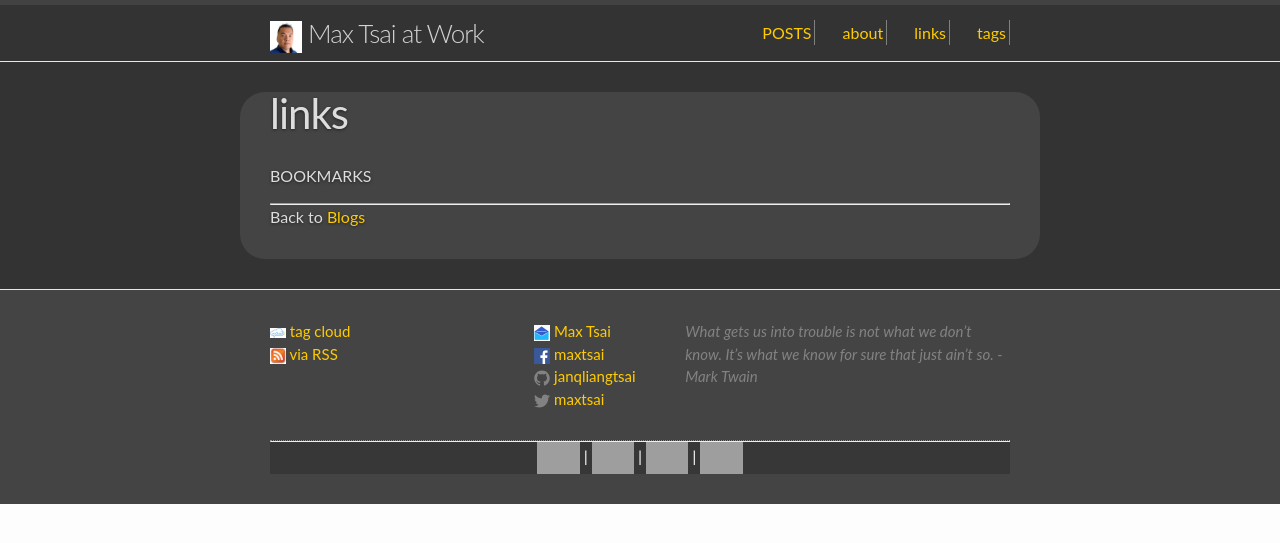
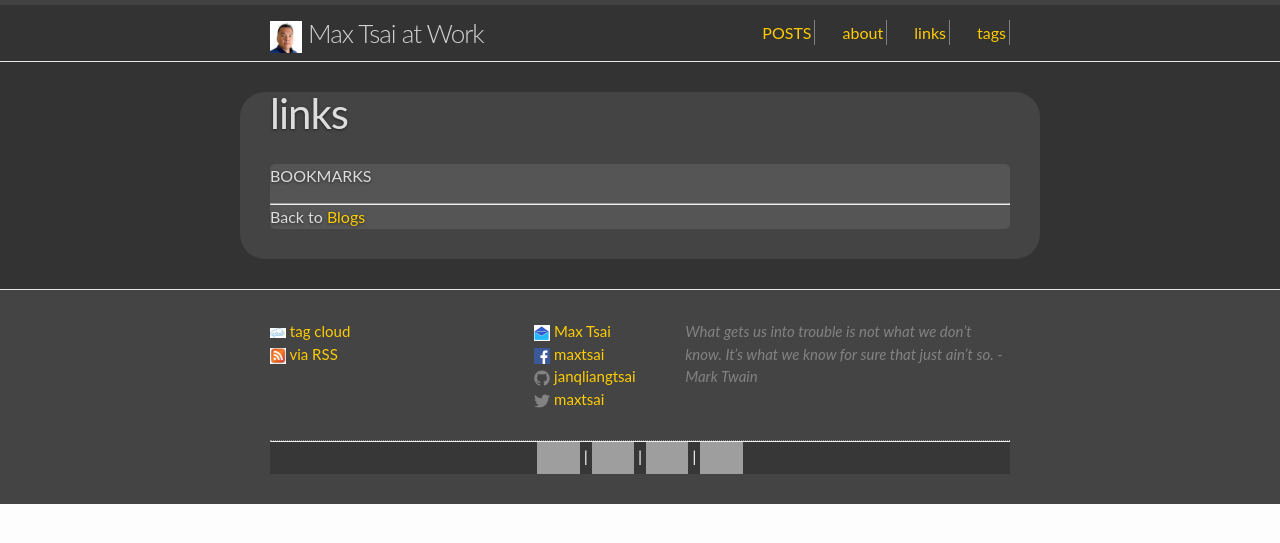
Before and after one commit to JANQLIANGTSAI/janqliangtsai.github.io, a Jekyll site: the page built from bookmarks.md, in a window 1280 px wide. Shown: the top 543 px of the page. Built offline with Jekyll 4.4.1, drawn with Linux system fonts in a browser that asks for light colours; grey boxes are pictures that could not be loaded.

Commit message:
post content

```diff
--- a/css/main.scss
+++ b/css/main.scss
@@ -95,6 +95,11 @@ $on-laptop:        800px;
 
 }
 
+.post-content {
+    background-color: #555;
+    border-radius: 5px;
+}
+
 #max-wrapper {
   // margin-right: 220px;
     min-height: 640px;
```
